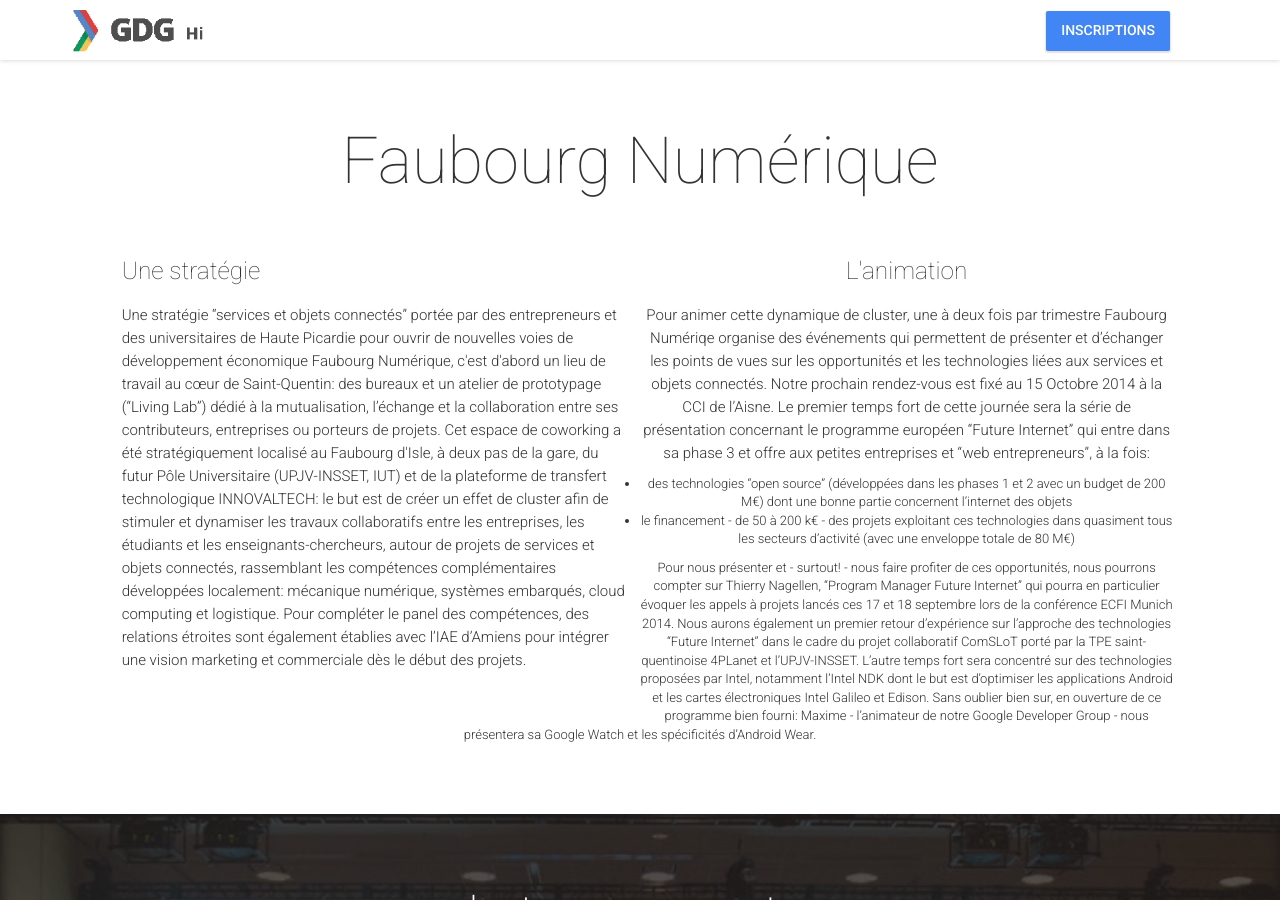
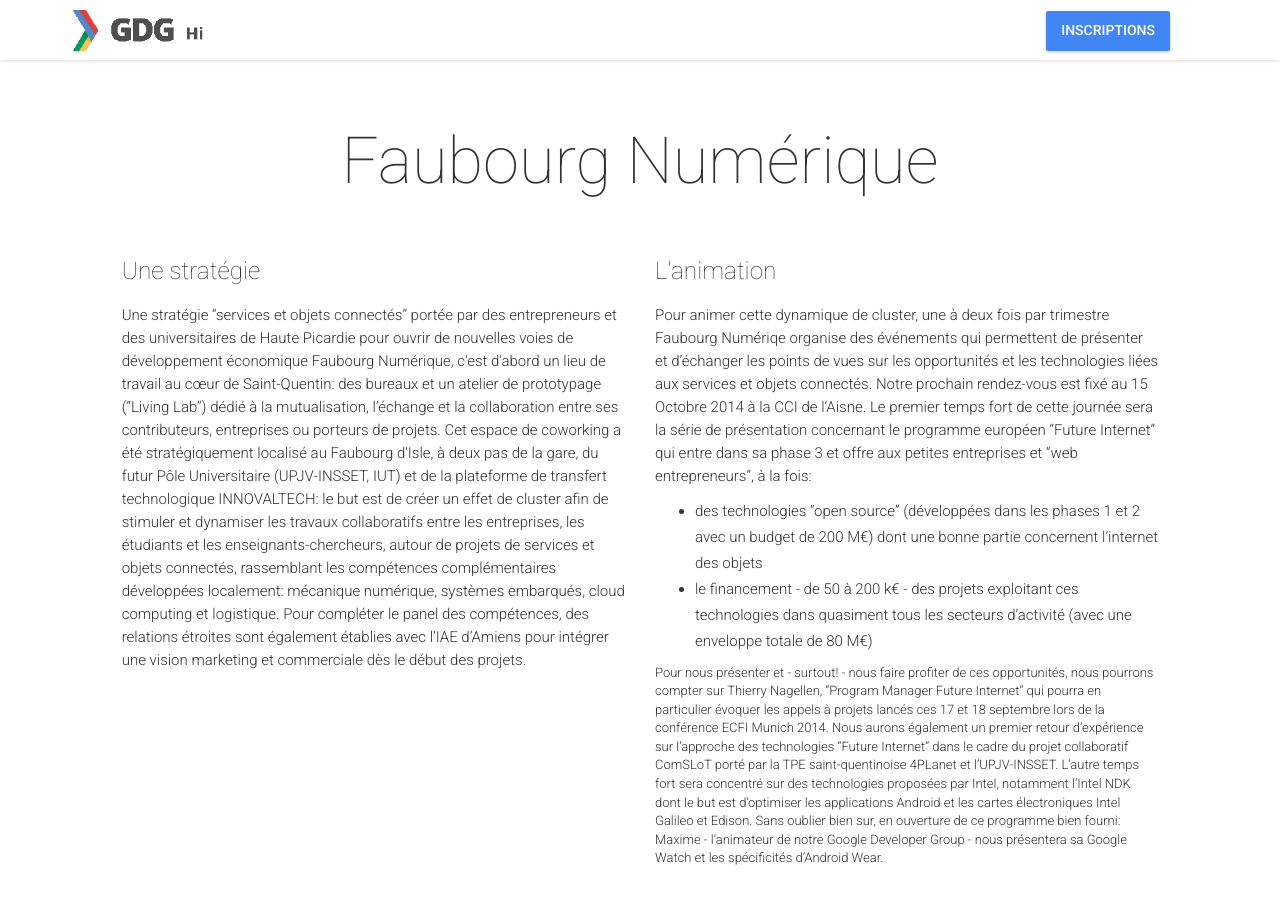
Before and after one commit to MaximeMularz/gdg-intel, a Jekyll site: the page built from index.html, in a window 1280 px wide and 900 px high, scrolled down 2307 px. Built offline with Jekyll 4.4.1, drawn with Linux system fonts in a browser that asks for light colours; nearby versions of some CDN libraries; comment, search, counter and statistics services are not loaded.

Commit message:
Post Faubourg

```diff
--- a/_includes/latest-news.html
+++ b/_includes/latest-news.html
@@ -14,7 +14,7 @@
 </p>
 					</div>
 
-			<div>
+			<div class="post col-md-6 col-sm-6 text-left animated hiding" data-animation="fadeInDown" data-delay="500">
 						<h6>L'animation</h6>
 <p class="post-body">
  Pour animer cette dynamique de cluster, une à deux fois par trimestre Faubourg Numériqe organise des événements qui permettent de présenter et d’échanger les points de vues sur les opportunités et les technologies liées aux services et objets connectés.
@@ -32,10 +32,6 @@
 					</div>
 
 
-
-
-
-
             </article>
 
 
```
